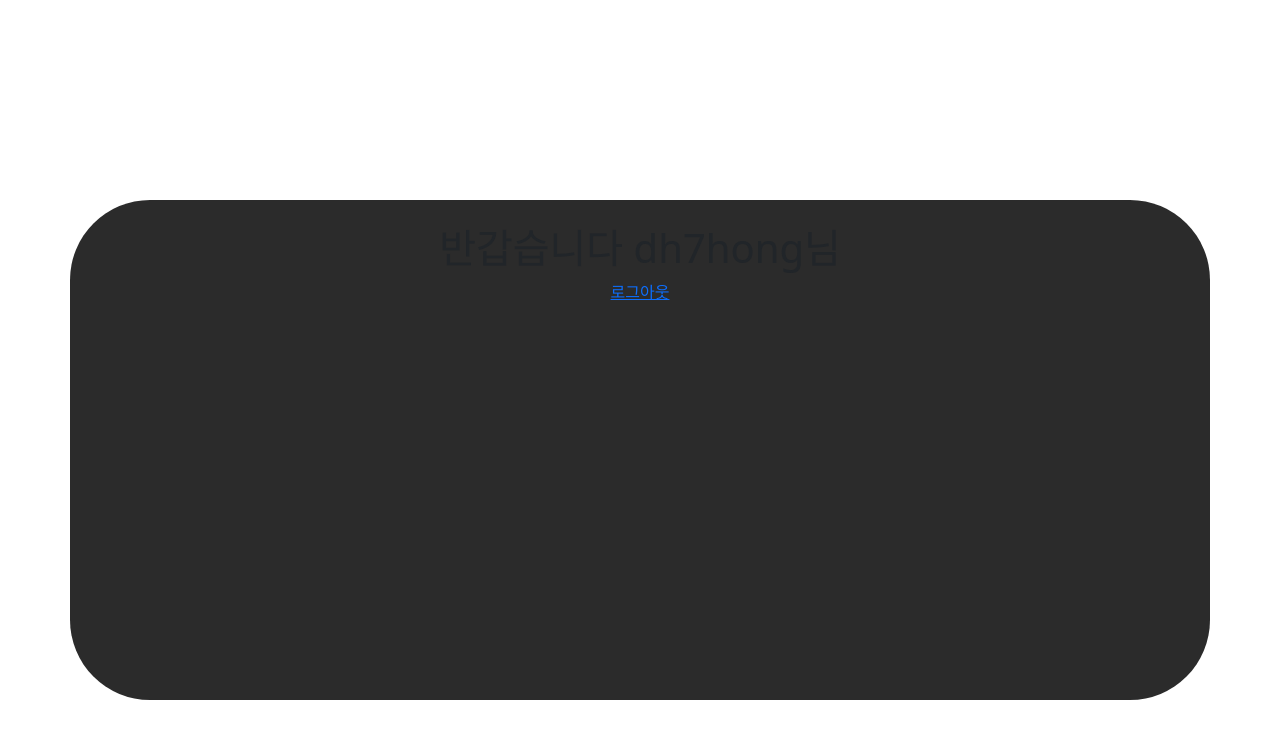
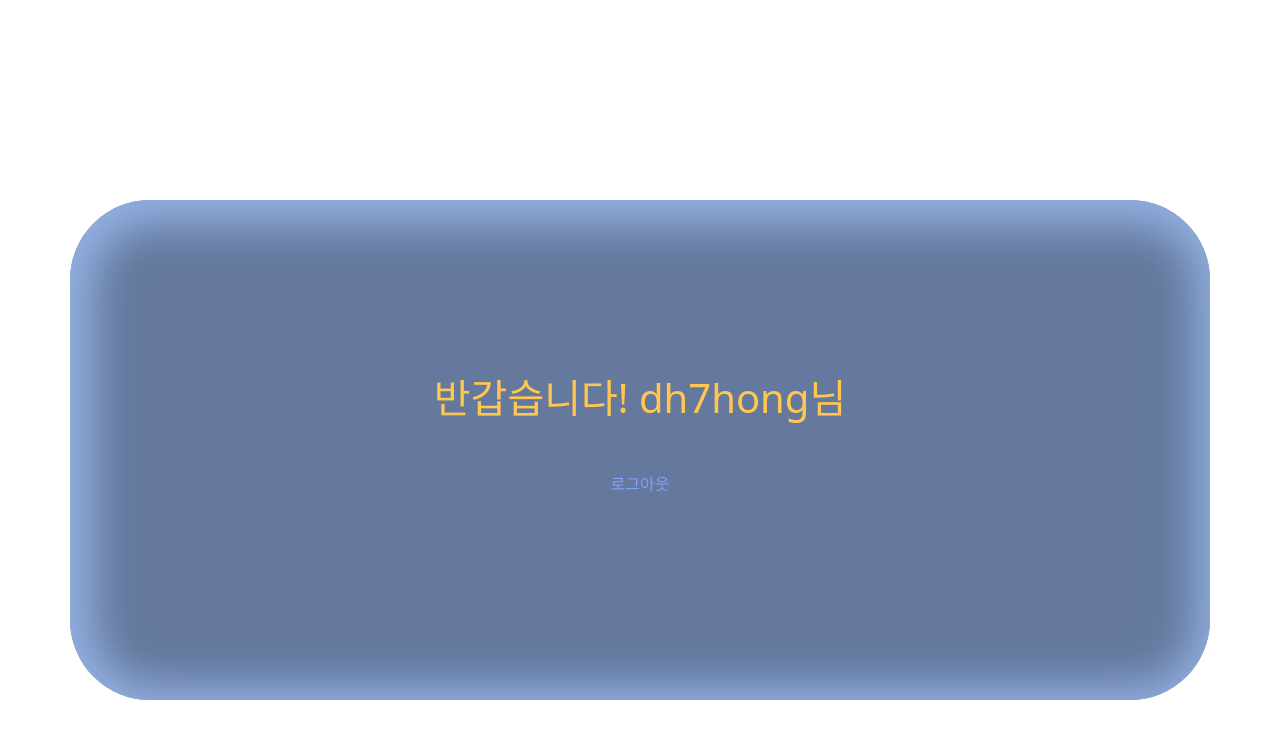
Before and after one commit to dh7hong/hungry-table, a Flask app: page / in a window 1280 px wide. Shown: the top 739 px of the page. Run offline with Flask 2, Linux system fonts and the light colour scheme; a user stored in the database is signed in; some libraries are stand-ins or nearby versions.

Commit message:
시작페이지, 로그인 완료 페이지 색상 수정

```diff
--- a/static/index.css
+++ b/static/index.css
@@ -1,9 +1,13 @@
 .container{
     width: 100%;
     height: 500px;
-    margin-top: 200px;
-    background-color: rgb(43, 43, 43);
+    top: 200px;
+    left: 50%;
+    transform: translate(-50%, 0);
+    background-color: #64799d;
     border-radius: 80px;
+    position: absolute;
+    box-shadow: 5px 5px 40px 20px #92afe0 inset;
 }
 
 .hungryImg{
@@ -13,3 +17,14 @@
     left: 50%;
     margin-left: -300px;
 }
+
+.welcome {
+    margin: 150px 0 50px 0;
+    color: #FFC74F;
+}
+
+
+.joinClick {
+    text-decoration: none;
+    color: rgb(127, 163, 255);
+}
--- a/templates/index.html
+++ b/templates/index.html
@@ -17,12 +17,12 @@
 
         {% if current_user.is_authenticated %}
 
-        <h1>반갑습니다 {{ current_user.username }}님</h1>
-        <a href="{{url_for('logout')}}">로그아웃</a>
+        <h1 class="welcome">반갑습니다! {{ current_user.username }}님</h1>
+        <a href="{{url_for('logout')}}" class="joinClick">로그아웃</a>
 
         {% else %}
 
-        <a href="{{url_for('login')}}"><img class="hungryImg" src="../static/images/hungry.png" alt="startLogo"/></a>
+        <a href="{{url_for('login')}}"><img class="hungryImg" src="../static/images/logo.png" alt="startLogo"/></a>
 
         {% endif %}
     </div>
```
